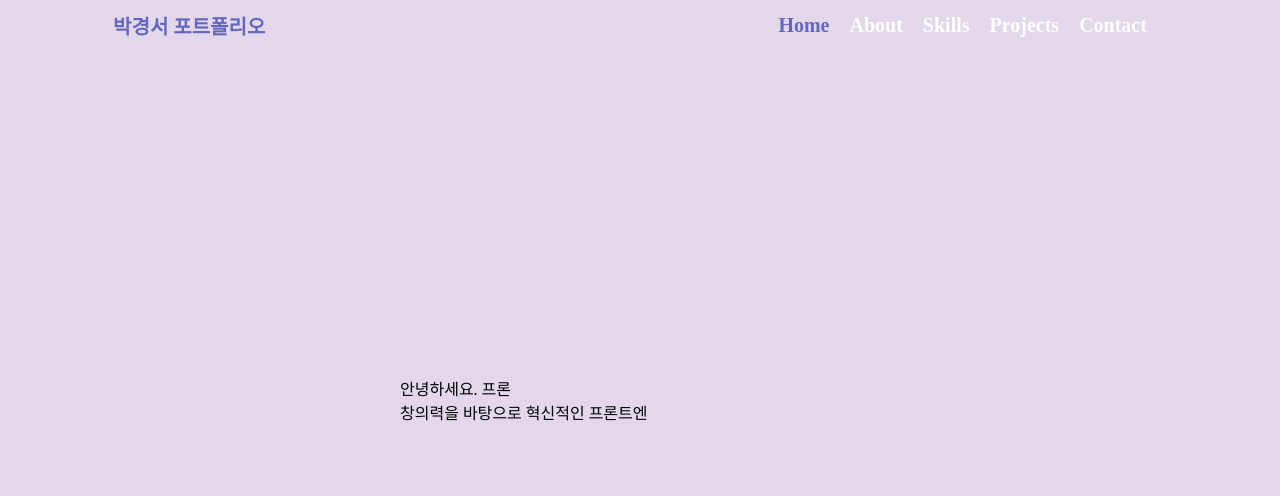
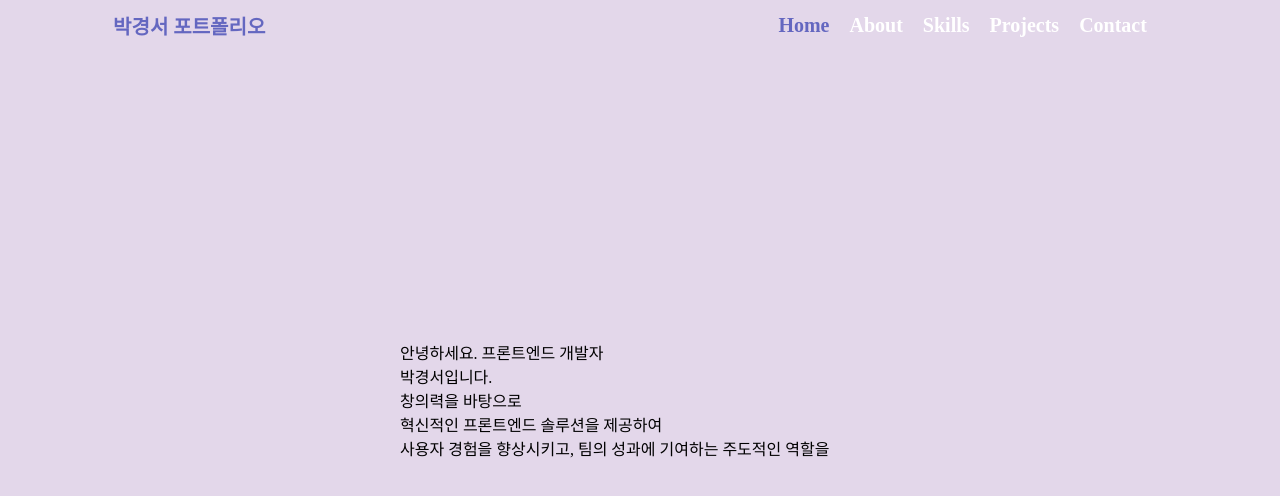
Before and after one commit to zermzerm/My-Web-Site, a Next.js app: page / in a window 1280 px wide. Shown: the top 496 px of the page. Built offline with nearby package versions, Linux system fonts and the light colour scheme; a web font is replaced by a local one.

Commit message:
커서 깜빡임 구현

```diff
--- a/src/app/MainSection.js
+++ b/src/app/MainSection.js
@@ -7,59 +7,94 @@ function TypingEffect({ text, typingSpeed = 200, delay = 1500 }) {
   const [textIdx, setTextIdx] = useState(0);
   const [isDeleting, setIsDeleting] = useState(false);
   const [hasDeleted, setHasDeleted] = useState(false);
+  const [showCursor, setShowCursor] = useState(true);
 
   useEffect(() => {
-    let timer;
+    let typingTimer;
 
-    if (hasDeleted) return;
-    //타이핑 중
+    // 다 끝난 상태
+    if (hasDeleted) {
+      setDisplayText(text);
+      setShowCursor(false);
+      return;
+    }
+
+    // 타이핑 중
     if (!isDeleting && textIdx < text.length) {
-      timer = setTimeout(() => {
+      typingTimer = setTimeout(() => {
         setDisplayText((prev) => prev + text[textIdx]);
         setTextIdx((prev) => prev + 1);
       }, typingSpeed);
     }
-
-    //타이핑 끝
+    // 타이핑 끝
     else if (!isDeleting && textIdx === text.length) {
-      timer = setTimeout(() => {
+      typingTimer = setTimeout(() => {
         setIsDeleting(true);
       }, delay);
     }
-
-    //지우는 중
+    // 지우는 중
     else if (isDeleting && textIdx > 0) {
-      timer = setTimeout(() => {
+      typingTimer = setTimeout(() => {
         setDisplayText((prev) => prev.slice(0, -1));
         setTextIdx((prev) => prev - 1);
       }, typingSpeed - 100);
     }
-
-    //지우기 끝
+    // 지우기 끝
     else if (isDeleting && textIdx === 0) {
-      timer = setTimeout(() => {
+      typingTimer = setTimeout(() => {
         setHasDeleted(true);
       }, typingSpeed - 100);
     }
 
-    if (hasDeleted) return <p></p>;
-    return () => clearTimeout(timer);
+    return () => clearTimeout(typingTimer);
   }, [delay, hasDeleted, isDeleting, text, textIdx, typingSpeed]);
 
-  return <p>{displayText}</p>;
+  // 커서 깜빡임
+  useEffect(() => {
+    if (hasDeleted) return;
+
+    const cursorTimer = setInterval(() => {
+      setShowCursor((prev) => !prev);
+    }, 200);
+
+    return () => clearInterval(cursorTimer); // 클린업 함수로 타이머 정리
+  }, [hasDeleted]);
+
+  return (
+    <p>
+      {displayText}
+      <span
+        style={{
+          display: "inline-block",
+          width: "1px",
+          height: "1em",
+          backgroundColor: showCursor ? "black" : "transparent",
+          marginLeft: "2px",
+        }}
+      ></span>
+    </p>
+  );
 }
 
 export default function MainSection() {
   return (
     <main className={sectionStyles.mainContainer}>
-      <TypingEffect text="안녕하세요. 프론트엔드 개발자" typingSpeed={200} delay={1500} />
-      <TypingEffect text="박경서입니다." typingSpeed={200} delay={1500} />
       <TypingEffect
-        text="창의력을 바탕으로
-        혁신적인 프론트엔드 솔루션을 제공하여
-        사용자 경험을 향상시키고, 팀의 성과에 기여하는 주도적인 역할을 하겠습니다."
+        text="안녕하세요. 프론트엔드 개발자"
         typingSpeed={200}
-        delay={1500}
+        delay={4700}
+      />
+      <TypingEffect text="박경서입니다." typingSpeed={200} delay={7450} />
+      <TypingEffect text="창의력을 바탕으로" typingSpeed={200} delay={6860} />
+      <TypingEffect
+        text="혁신적인 프론트엔드 솔루션을 제공하여"
+        typingSpeed={200}
+        delay={3500}
+      />
+      <TypingEffect
+        text="사용자 경험을 향상시키고, 팀의 성과에 기여하는 주도적인 역할을 하겠습니다."
+        typingSpeed={150}
+        delay={995}
       />
       {/* <p className={sectionStyles.mainTitle}>안녕하세요. 프론트엔드 개발자</p>
       <p className={sectionStyles.mainName}>박경서입니다.</p>
```
